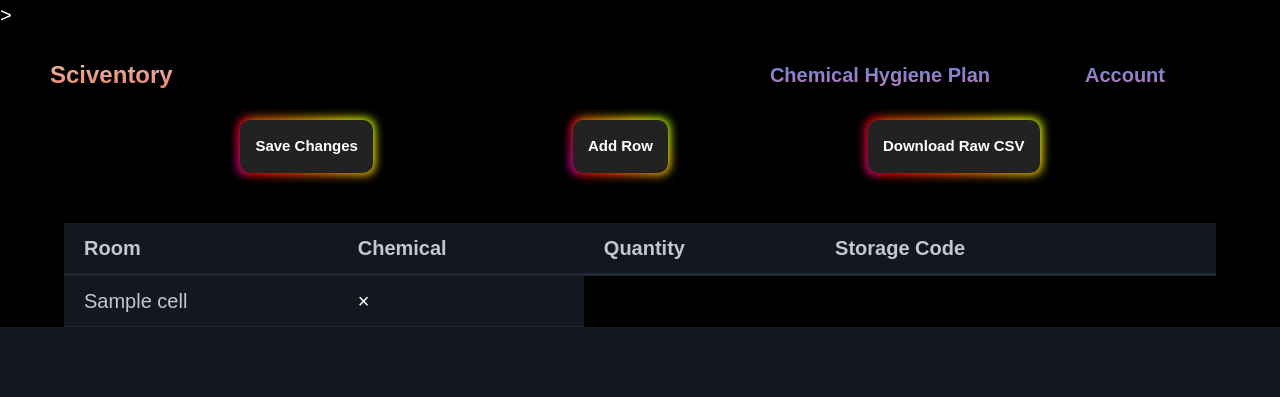
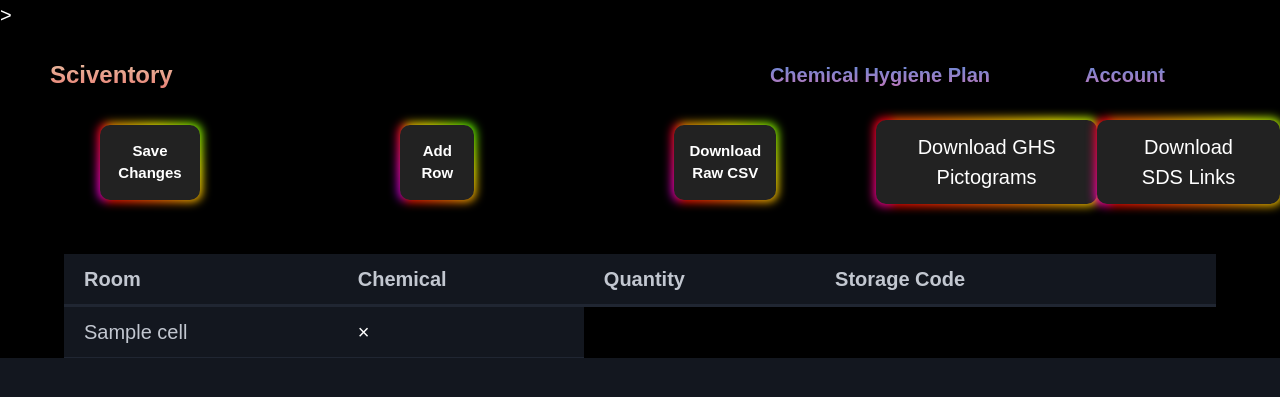
Before and after one commit to dchavre/sciventory-deployment, a Flask app: template templates/admin.html in a window 1280 px wide. Shown: the top 397 px of the page. Run offline with Flask 3, Linux system fonts and the light colour scheme; the template is opened without the code that fills it: most values are stand-ins (such as "Sample title", 1, 10 or a date in 2020); parts of the project's set-up code (start-up, migrations or seed data) failed here and were passed over; some libraries are stand-ins or nearby versions; some web fonts are replaced.

Commit message:
Update admin.html

```diff
--- a/templates/admin.html
+++ b/templates/admin.html
@@ -43,6 +43,12 @@
         <a href="/download/raw-csv">
           <button id="download-raw" class="save-add">Download Raw CSV</button>
         </a>
+        <a href="/download/ghs-csv">
+          <button id="download-ghs" class="save-add">Download GHS Pictograms</button>
+        </a>
+        <a href="/download/sds-csv">
+          <button id="download-sds" class="save-add">Download SDS Links</button>
+        </a>
     </div>
 
     <table id="data-table">
```
